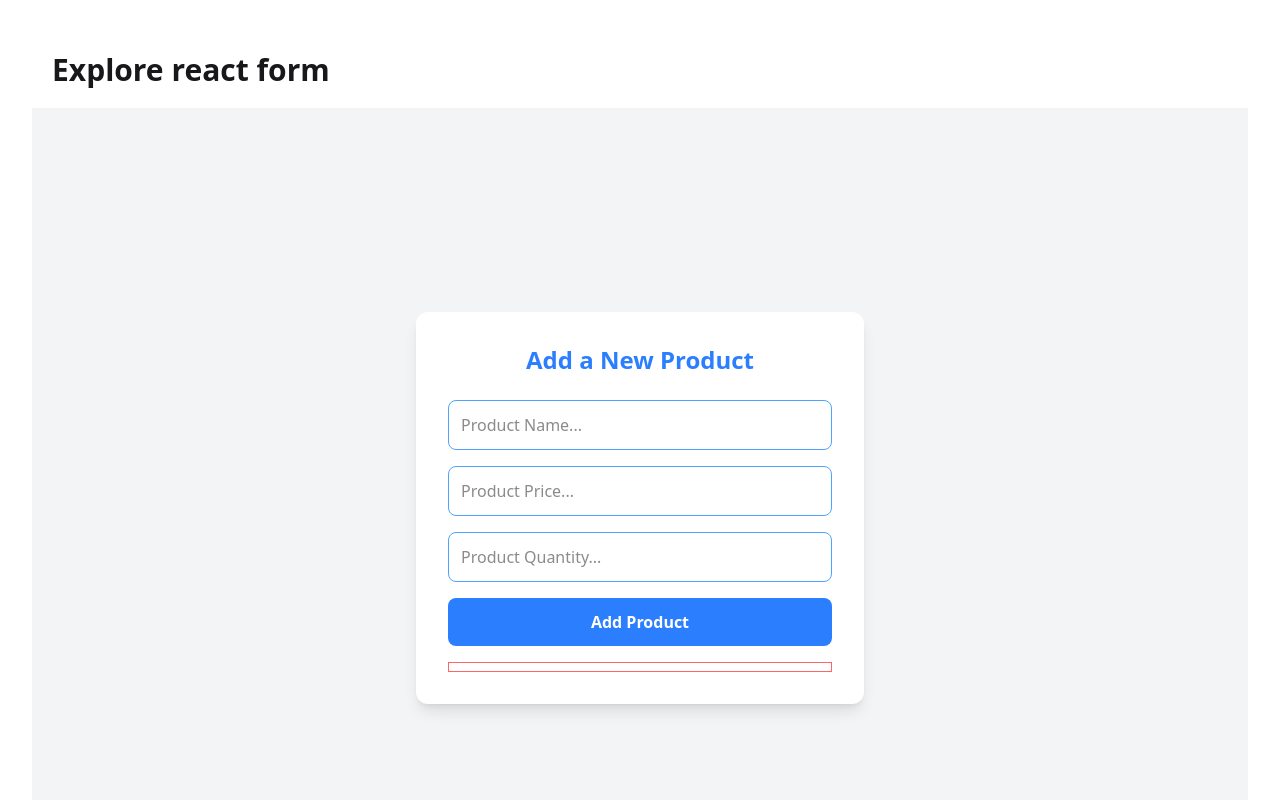
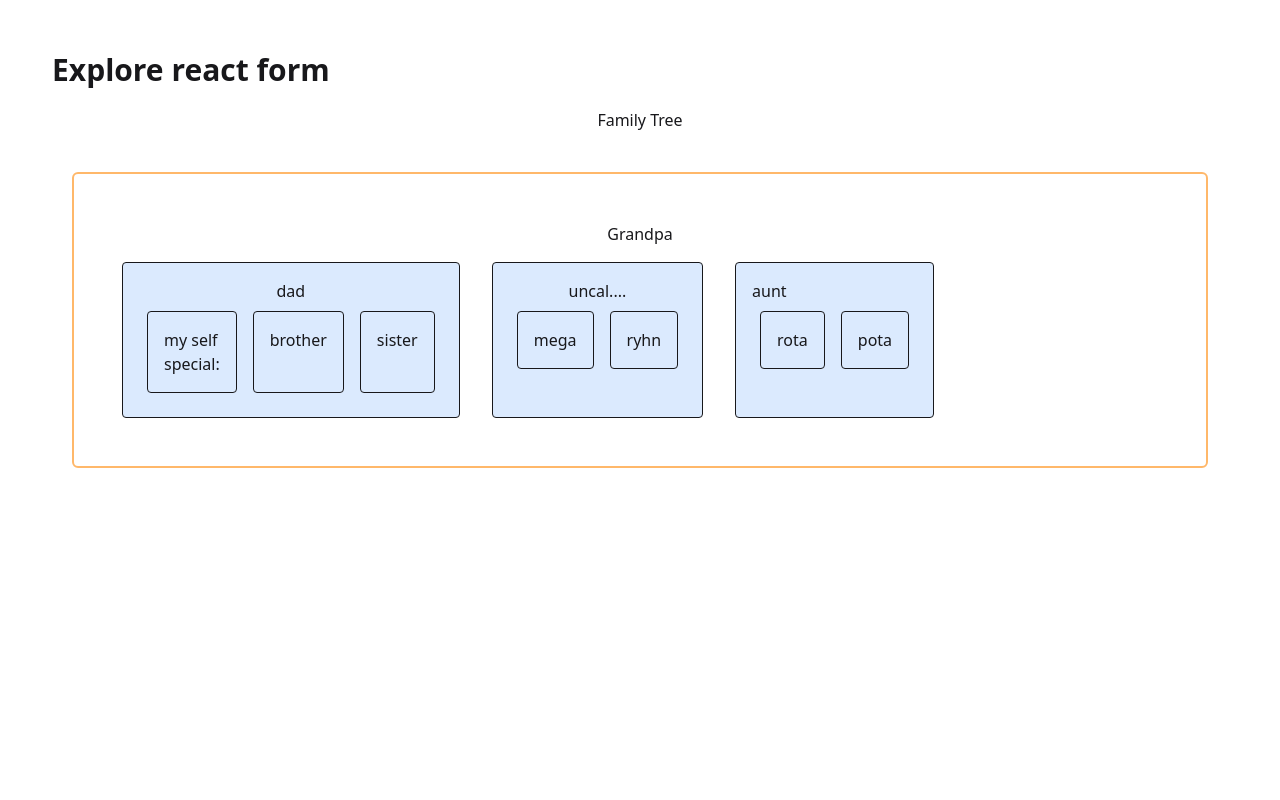
Before and after one commit to developerTamanna/module-46, a React (Vite) app: page / in a window 1280 px wide. Shown: the top 800 px of the page. Built offline with nearby package versions, Linux system fonts and the light colour scheme.

Commit message:
familly tree

```diff
--- a/src/App.jsx
+++ b/src/App.jsx
@@ -1,6 +1,7 @@
 
 import './App.css'
 import ControlledFiled from './components/ControlledField/ControlledFiled'
+import FamilyTree from './components/FamilyTree/FamilyTree'
 import FormAction from './components/FormAction/FormAction'
 import HookForm from './components/HookForm/HookForm'
 import ProductMAnwgement from './components/ProductManagement/ProductMAnwgement'
@@ -25,7 +26,9 @@ function App() {
 
     {/* <HookForm></HookForm> */}
 
-    <ProductMAnwgement></ProductMAnwgement>
+    {/* <ProductMAnwgement></ProductMAnwgement> */}
+
+    <FamilyTree></FamilyTree>
    </div>
    </div>
   )
--- /dev/null
+++ b/src/components/FamilyTree/Aunt.jsx
@@ -0,0 +1,22 @@
+import React from 'react';
+import Cousin from './Cousin';
+
+const Aunt = () => {
+    return (
+<div>
+<h3>aunt</h3>
+<section>
+<div className='flex'>
+<div className='border p-4 m-2 rounded bg-blue-100'>
+<Cousin name='rota'></Cousin>
+</div>
+<div className='border p-4 m-2 rounded bg-blue-100'>
+<Cousin name='pota'></Cousin>
+</div>
+</div>
+            </section>
+        </div>
+    );
+};
+
+export default Aunt;
--- /dev/null
+++ b/src/components/FamilyTree/Brother.jsx
@@ -0,0 +1,11 @@
+import React from 'react';
+
+const Brother = () => {
+    return (
+        <div>
+            <h3>brother</h3>
+        </div>
+    );
+};
+
+export default Brother;
--- /dev/null
+++ b/src/components/FamilyTree/Cousin.jsx
@@ -0,0 +1,11 @@
+import React from 'react';
+
+const Cousin = ({name}) => {
+    return (
+        <div>
+            <h3>{name}</h3>
+        </div>
+    );
+};
+
+export default Cousin;
--- /dev/null
+++ b/src/components/FamilyTree/Dad.jsx
@@ -0,0 +1,25 @@
+import React from 'react';
+import Myself from './Myself';
+import Brother from './Brother';
+import Sistter from './Sistter';
+
+const Dad = () => {
+    return (
+        <div>
+<h3 className='text-center'>dad</h3>
+<section className='flex'>
+    <div  className="border p-4 m-2 rounded bg-blue-100">
+    <Myself></Myself>
+    </div>
+    <div  className="border p-4 m-2 rounded bg-blue-100">
+    <Brother></Brother>
+
+    </div>
+
+    <div  className="border p-4 m-2 rounded bg-blue-100"> <Sistter></Sistter></div>
+</section>
+        </div>
+    );
+};
+
+export default Dad;
--- /dev/null
+++ b/src/components/FamilyTree/FamilyTree.jsx
@@ -0,0 +1,18 @@
+import React from 'react';
+import Grandpa from './Grandpa';
+
+const FamilyTree = () => {
+
+  const asset = 'diamond';
+
+    return (
+        <div >
+            <h2 className='text-center'>Family Tree</h2>
+           <div className='border-2 border-orange-300 m-10 p-10 rounded-md'>
+           <Grandpa></Grandpa>
+           </div>
+        </div>
+    );
+};
+
+export default FamilyTree;
--- /dev/null
+++ b/src/components/FamilyTree/Grandpa.jsx
@@ -0,0 +1,29 @@
+import React from 'react';
+import Dad from './Dad';
+import Uncal from './Uncal';
+import Aunt from './Aunt';
+
+const Grandpa = () => {
+    return (
+<div>
+<div>
+    <h2 className='text-center p-2'>Grandpa</h2>
+    <section className='flex gap-4'>
+        <div  className="border p-4 m-2 rounded bg-blue-100">
+        <Dad >
+             </Dad>
+        </div>
+        <div  className="border p-4 m-2 rounded bg-blue-100">
+        <Uncal></Uncal>
+
+        </div>
+        <div  className="border p-4 m-2 rounded bg-blue-100">
+        <Aunt></Aunt>
+        </div>
+    </section>
+</div>
+</div>
+    );
+};
+
+export default Grandpa;
--- /dev/null
+++ b/src/components/FamilyTree/Myself.jsx
@@ -0,0 +1,13 @@
+import React from 'react';
+import Special from './Special';
+
+const Myself = () => {
+    return (
+        <div>
+            <h3>my self</h3>
+            <Special></Special>
+        </div>
+    );
+};
+
+export default Myself;
--- /dev/null
+++ b/src/components/FamilyTree/Sistter.jsx
@@ -0,0 +1,11 @@
+import React from 'react';
+
+const Sistter = () => {
+    return (
+        <div>
+            <h3>sister</h3>
+        </div>
+    );
+};
+
+export default Sistter;
--- /dev/null
+++ b/src/components/FamilyTree/Special.jsx
@@ -0,0 +1,11 @@
+import React from 'react';
+
+const Special = ({name}) => {
+    return (
+        <div>
+            <h3>special: {name}</h3>
+        </div>
+    );
+};
+
+export default Special;
--- /dev/null
+++ b/src/components/FamilyTree/Uncal.jsx
@@ -0,0 +1,23 @@
+import React from 'react';
+import Cousin from './Cousin';
+
+const Uncal = () => {
+    return (
+        <div >
+           <h3 className='text-center'>uncal....</h3>
+           <section>
+            <div className='flex'>
+            <div  className="border p-4 m-2 rounded bg-blue-100">
+                <Cousin name='mega'></Cousin>
+
+            </div>
+            <div className='border p-4 m-2 rounded bg-blue-100'>
+                <Cousin name='ryhn'></Cousin>
+                </div>
+            </div>
+           </section>
+        </div>
+    );
+};
+
+export default Uncal;
```
